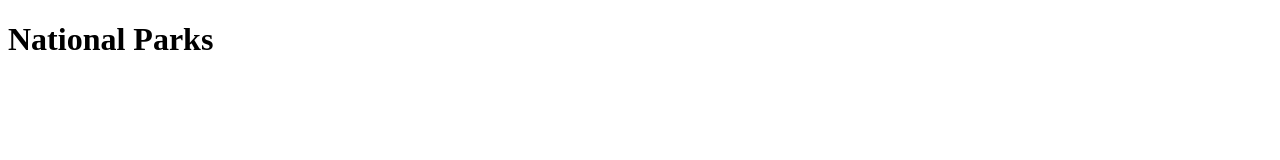
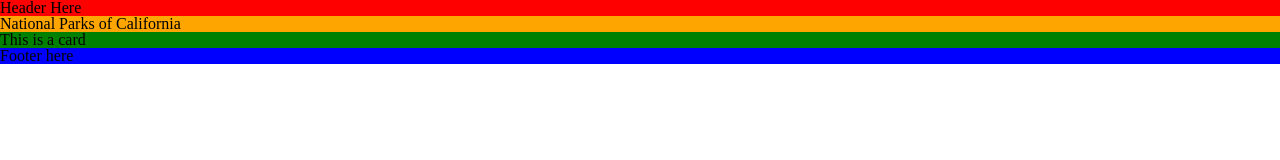
Before and after one commit to dkersten/national-parks-app, a plain HTML site: page index.html in a window 1280 px wide. Drawn offline with Linux system fonts and the light colour scheme.

Commit message:
set up project structure

```diff
--- a/index.html
+++ b/index.html
@@ -4,9 +4,25 @@
     <meta charset="UTF-8">
     <meta http-equiv="X-UA-Compatible" content="IE=edge">
     <meta name="viewport" content="width=device-width, initial-scale=1.0">
+    <link rel="stylesheet" href="./styles/styles.css">
     <title>National Parks App</title>
 </head>
 <body>
-    <h1>National Parks</h1>
+    <header>
+        Header Here
+    </header>
+    <main>
+        <div class="hero">
+            <h1>National Parks of California</h1>
+        </div>
+        <div class="card-container">
+            <article class="card">
+                This is a card
+            </article>
+        </div>
+    </main>
+    <footer>
+        Footer here
+    </footer>
 </body>
 </html>
--- /dev/null
+++ b/styles/sass/_card.scss
@@ -0,0 +1,3 @@
+article.card {
+  background: green;
+}
--- /dev/null
+++ b/styles/sass/_cardsContainer.scss
@@ -0,0 +1,3 @@
+.card-container {
+  background: yellow;
+}
--- /dev/null
+++ b/styles/sass/_footer.scss
@@ -0,0 +1,3 @@
+footer {
+  background: blue;
+}
--- /dev/null
+++ b/styles/sass/_header.scss
@@ -0,0 +1,3 @@
+header {
+  background: red;
+}
--- /dev/null
+++ b/styles/sass/_hero.scss
@@ -0,0 +1,3 @@
+.hero {
+  background: orange;
+}
--- /dev/null
+++ b/styles/sass/_reset.scss
@@ -0,0 +1,129 @@
+/* http://meyerweb.com/eric/tools/css/reset/
+   v2.0 | 20110126
+   License: none (public domain)
+*/
+
+html,
+body,
+div,
+span,
+applet,
+object,
+iframe,
+h1,
+h2,
+h3,
+h4,
+h5,
+h6,
+p,
+blockquote,
+pre,
+a,
+abbr,
+acronym,
+address,
+big,
+cite,
+code,
+del,
+dfn,
+em,
+img,
+ins,
+kbd,
+q,
+s,
+samp,
+small,
+strike,
+strong,
+sub,
+sup,
+tt,
+var,
+b,
+u,
+i,
+center,
+dl,
+dt,
+dd,
+ol,
+ul,
+li,
+fieldset,
+form,
+label,
+legend,
+table,
+caption,
+tbody,
+tfoot,
+thead,
+tr,
+th,
+td,
+article,
+aside,
+canvas,
+details,
+embed,
+figure,
+figcaption,
+footer,
+header,
+hgroup,
+menu,
+nav,
+output,
+ruby,
+section,
+summary,
+time,
+mark,
+audio,
+video {
+  margin: 0;
+  padding: 0;
+  border: 0;
+  font-size: 100%;
+  font: inherit;
+  vertical-align: baseline;
+}
+/* HTML5 display-role reset for older browsers */
+article,
+aside,
+details,
+figcaption,
+figure,
+footer,
+header,
+hgroup,
+menu,
+nav,
+section {
+  display: block;
+}
+body {
+  line-height: 1;
+}
+ol,
+ul {
+  list-style: none;
+}
+blockquote,
+q {
+  quotes: none;
+}
+blockquote:before,
+blockquote:after,
+q:before,
+q:after {
+  content: "";
+  content: none;
+}
+table {
+  border-collapse: collapse;
+  border-spacing: 0;
+}
--- /dev/null
+++ b/styles/styles.scss
@@ -0,0 +1,13 @@
+// import font
+@import url("https://fonts.googleapis.com/css2?family=Noto+Sans+SC:wght@;400;500&display=swap");
+
+// import scss variables & reset
+@import "./sass/variables";
+@import "./sass/reset";
+
+// import components styling
+@import "./sass/header";
+@import "./sass/hero";
+@import "./sass/cardsContainer";
+@import "./sass/card";
+@import "./sass/footer";
```
Also changed, not shown: styles/sass/_variables.scss (added), styles/styles.css (added), 1 other file.
